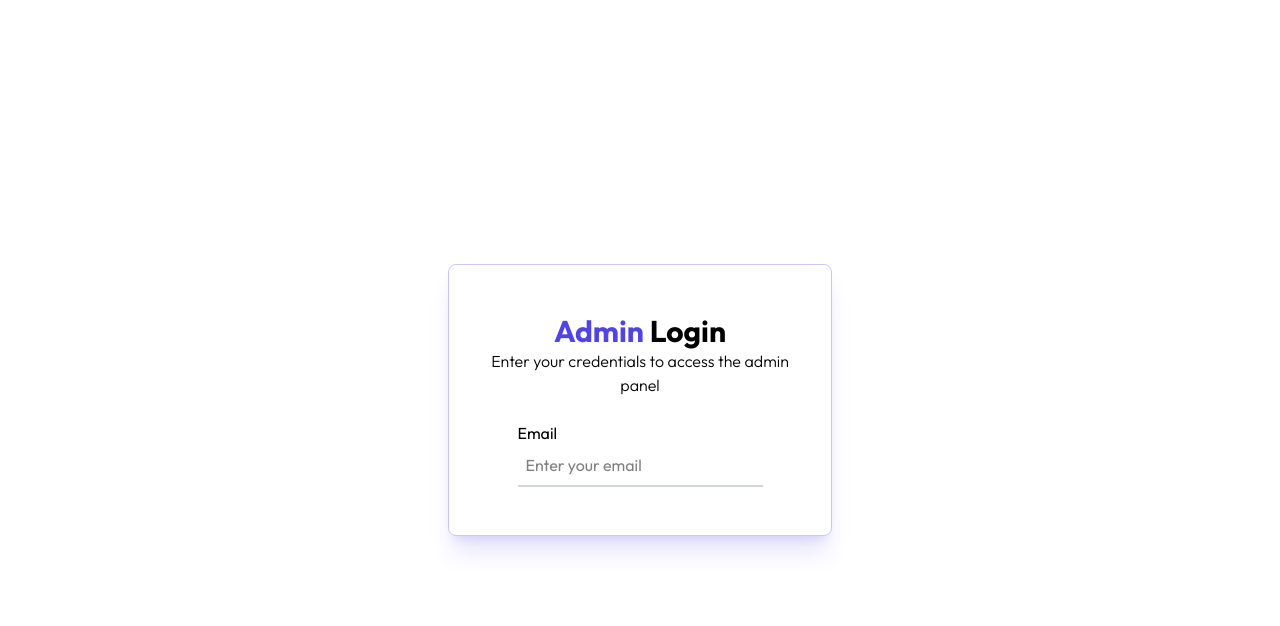
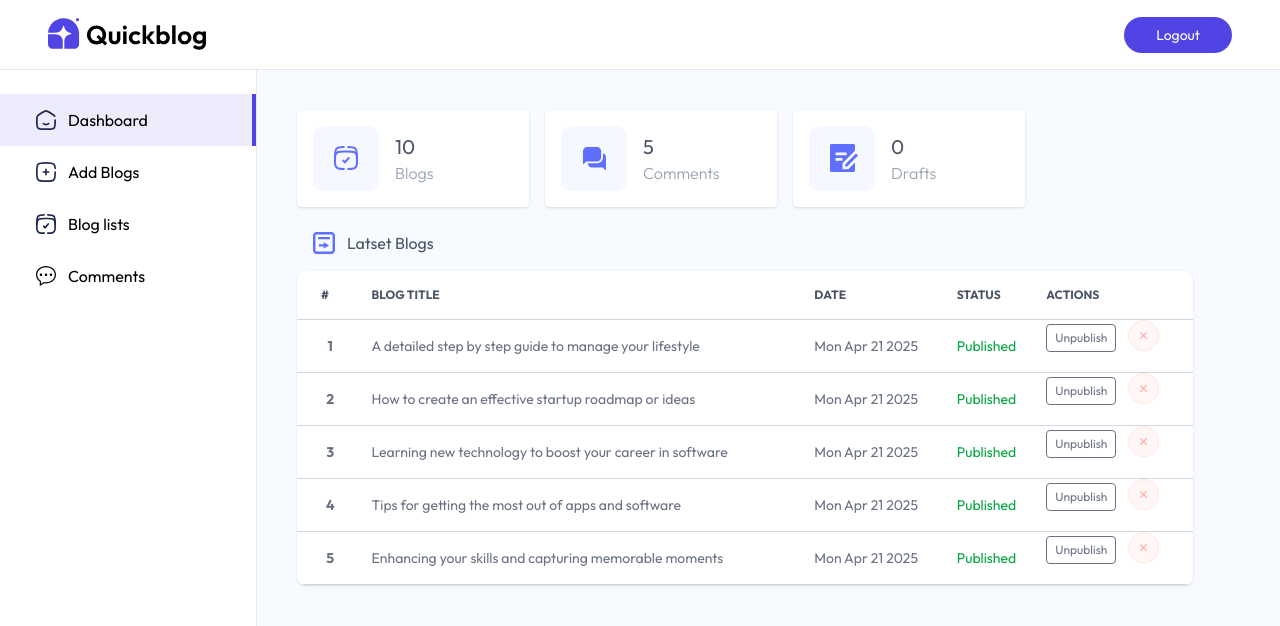
Before and after one commit to Suryapratap01/BlogNew, a React (Vite) app in the folder Blog/client/: page /admin in a window 1280 px wide. Shown: the top 626 px of the page. Built offline with nearby package versions, Linux system fonts and the light colour scheme.

Commit message:
dashboard-admin

```diff
--- a/Blog/client/src/App.jsx
+++ b/Blog/client/src/App.jsx
@@ -15,7 +15,7 @@ const App = () => {
       <Routes>
         <Route path='/' element={<Home />} />
         <Route path='/blog/:id' element={<Blog />} />
-        <Route path='/admin' element={false?<Layout />:<Login />} >
+        <Route path='/admin' element={true?<Layout />:<Login />} >
           <Route index element={<Dashboard />} />
           <Route path='addBlog' element={<AddBlog />} />
           <Route path='listBlog' element={<ListBlog />} />
--- /dev/null
+++ b/Blog/client/src/components/admin/BlogTableItem.jsx
@@ -0,0 +1,23 @@
+
+import React from 'react'
+import {assets} from "../../assets/assets"
+
+const BlogTableItem=({blog,fetchBlogs,index})=>{
+    const {title,createdAt}=blog;
+    const BlogDate= new Date(createdAt)
+    return (
+        <tr className='border-y border-gray-300'>
+            <th className='px-2 py-4'>{index}</th>
+            <td className='px-2 py-4'>{title}</td>
+            <td className='px-2 py-4 max:sm-hidden'>{BlogDate.toDateString()}</td>
+            <td className='px-2 py-4 max:sm-hidden'>
+                <p className={`${blog.isPublished?"text-green-600":"text-orange-700"}`}>{blog.isPublished ? 'Published':'Unpublished'}</p>
+            </td>
+            <td className='px-2 py4 flex text-xs gap-3'>
+                <button className='border px-2 py-0.5 mt-1 rounded cursor-pointer'>{blog.isPublished?'Unpublish':'Publish'}</button>
+                <img src={assets.cross_icon} className='w-8 hover:scale-110 transition-all cursor-pointer'/>
+            </td>
+        </tr>
+    )
+}
+export default BlogTableItem;
--- a/Blog/client/src/components/admin/Login.jsx
+++ b/Blog/client/src/components/admin/Login.jsx
@@ -1,6 +1,8 @@
-import React from 'react'
+import React ,{useState} from 'react'
 
 const Login = () => {
+  const [email,setEmail]=useState('')
+  const [password,setPassword]=useState('')
   const handleSubmit=async(e)=>{
     e.preventDefault();
   }
@@ -13,11 +15,16 @@ const Login = () => {
             <p className='font-light '>Enter your credentials to access the admin panel</p>
           </div>
 
-          <form onSubmit={handleSubmit}>
+          <form onSubmit={handleSubmit} className='mt-6 w-full text-gray-600 sm:max-w-md'>
             <div className='flex flex-col'>
               <label>Email</label>
-              <input type='email' required placeholder="Enter your email" className="border-b-2 border-gray-300 p-2 outline-none mb-6" />
+              <input onChange={e=>setEmail(e.target.value)} value={email} type='email' required placeholder="Enter your email" className="border-b-2 border-gray-300 p-2 outline-none mb-6" />
             </div>
+            <div className='flex flex-col'>
+              <label>Password</label>
+              <input onChange={e=>setPassword(e.target.value)} value={password} type='password' required placeholder="Your password" className="border-b-2 border-gray-300 p-2 outline-none mb-6" />
+            </div>
+            <button type='submit' className="w-full py-3 font-medium bg-primary text-white cursor-pointer rounded hover:bg-primary/90 transition-all">Login</button>
           </form>
 
         </div>
--- a/Blog/client/src/pages/admin/Dashboard.jsx
+++ b/Blog/client/src/pages/admin/Dashboard.jsx
@@ -1,8 +1,77 @@
-import React from 'react'
+import React,{useState,useEffect} from 'react'
+import {assets,dashboard_data} from '../../assets/assets'
+import BlogTableItem from '../../components/admin/BlogTableItem'
 
 const Dashboard = () => {
+  const [dashboardData,setDashboardData]=useState({
+    blogs:0,
+    comments:0,
+    drafts:0,
+    recentBlogs:[]
+  })
+
+  const fetchDashboard=async()=>{
+    setDashboardData(dashboard_data)
+  }
+  useEffect(()=>{
+    fetchDashboard();
+  },[])
+
   return (
-    <div>Dashboard</div>
+    <div className='flex-1 p-4 md:p-10 bg-blue-50/50'>
+      <div className='flex flex-wrap gap-4'>
+
+        <div className='flex items-center gap-4 bg-white p-4 min-w-58 rounded shadow cursor-pointer hover:scale-105 transition-all'>
+          <img src={assets.dashboard_icon_1} />
+          <div>
+            <p className='text-xl semi-bold text-gray-600'>{dashboardData.blogs}</p>
+            <p className='text-gray-400 font-light'>Blogs</p>
+          </div>
+        </div>
+
+        <div className='flex items-center gap-4 bg-white p-4 min-w-58 rounded shadow cursor-pointer hover:scale-105 transition-all'>
+          <img src={assets.dashboard_icon_2} />
+          <div>
+            <p className='text-xl semi-bold text-gray-600'>{dashboardData.comments}</p>
+            <p className='text-gray-400 font-light'>Comments</p>
+          </div>
+        </div>
+
+        <div className='flex items-center gap-4 bg-white p-4 min-w-58 rounded shadow cursor-pointer hover:scale-105 transition-all'>
+          <img src={assets.dashboard_icon_3} />
+          <div>
+            <p className='text-xl semi-bold text-gray-600'>{dashboardData.drafts}</p>
+            <p className='text-gray-400 font-light'>Drafts</p>
+          </div>
+        </div>
+      </div>
+
+      <div>
+        <div className='flex items-center gap-3 m-4 mt-6 text-gray-600'>
+          <img src={assets.dashboard_icon_4} alt='' className=''/>
+          <p>Latset Blogs</p>
+        </div>
+        <div className='relative max-w-4xl overflow-x-auto shadow rounded-lg scrollbar-hide bg-white'>
+          <table className='w-full text-sm text-gray-500'>
+            <thead className='text-xs text-gray-600 text-left uppercase'>
+              <tr>
+                <th scope='col' className='px-2 py-4 xl:px-6'> # </th>
+                <th scope='col' className='px-2 py-4'> Blog Title </th>
+                <th scope='col' className='px-2 py-4 max-sm:hidden'> Date </th>
+                <th scope='col' className='px-2 py-4 max-sm:hidden'> Status </th>
+                <th scope='col' className='px-2 py-4'> Actions </th>
+              </tr>
+            </thead>
+            <tbody>
+              {dashboardData.recentBlogs.map((blog,index)=>{
+                return <BlogTableItem key={blog._id} blog={blog} fetchBlogs={fetchDashboard} index={index+1}/>
+              })}
+            </tbody>
+          </table>
+        </div>
+      </div>
+
+    </div>
   )
 }
 
--- a/Blog/client/src/pages/admin/ListBlog.jsx
+++ b/Blog/client/src/pages/admin/ListBlog.jsx
@@ -1,8 +1,18 @@
 import React from 'react'
+import {blog_data} from '../../assets/assets'
 
 const ListBlog = () => {
+  const [blogs,setBlogs]=useState([]);
+  const fetchBlogs=async()=>{
+    setBlogs(blog_data)
+  }
+  useEffect(()=>{
+    fetchBlogs();
+  }, [])
   return (
-    <div>ListBlog</div>
+    <div>
+
+    </div>
   )
 }
 
```
